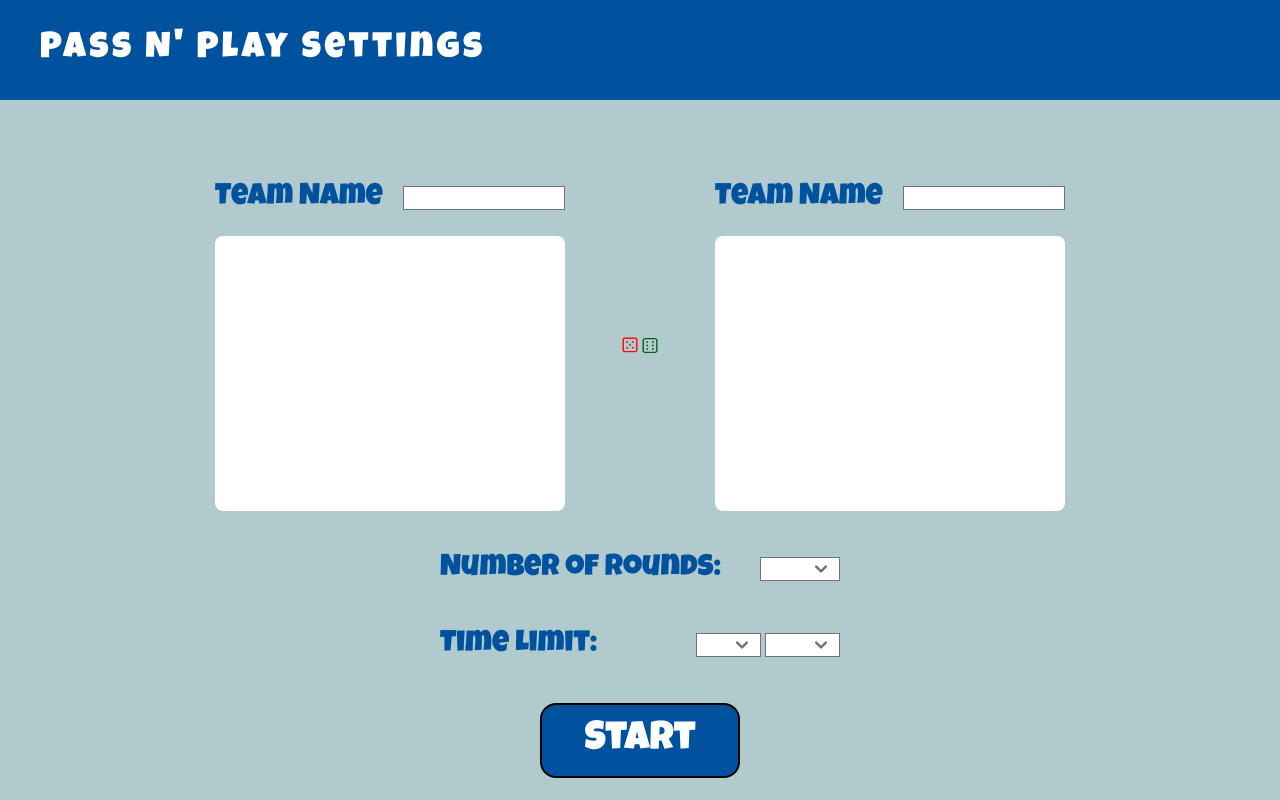
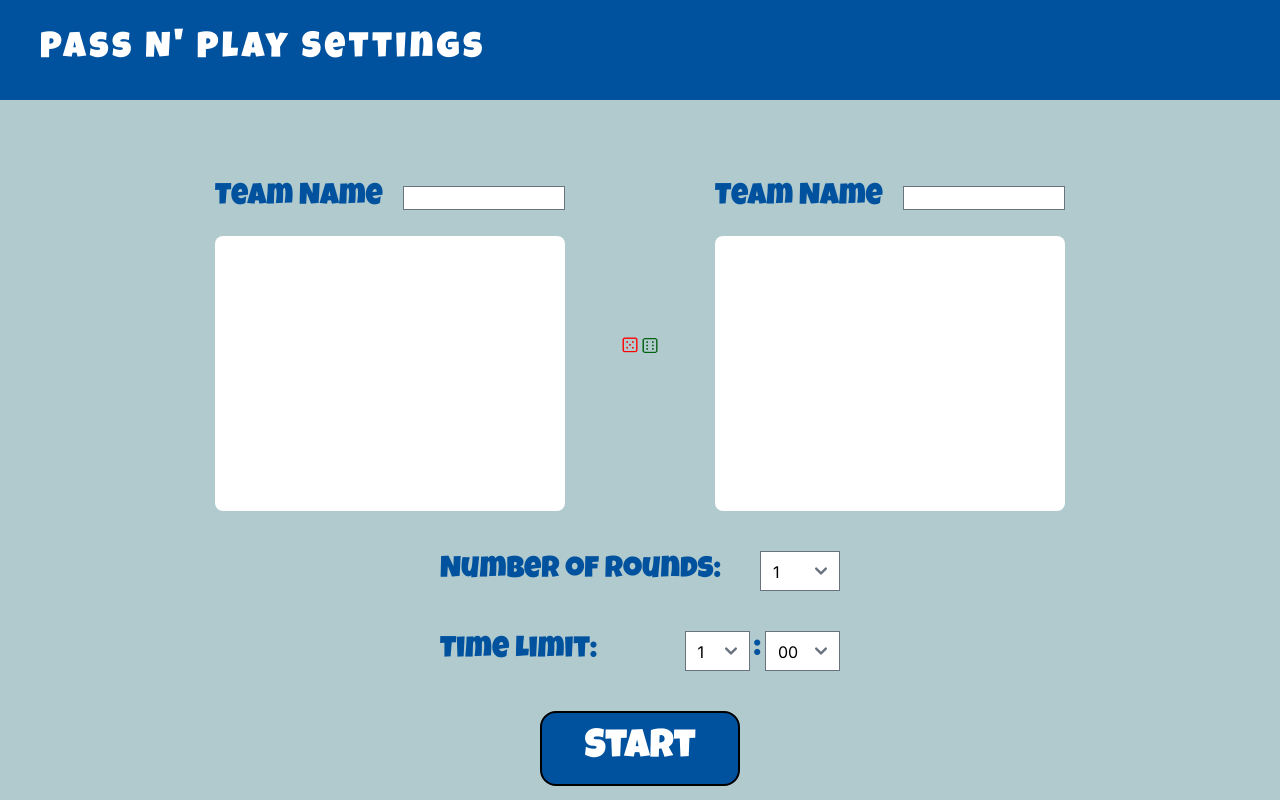
Before and after one commit to JarIsCoding/Shortalk---Front-End, a Next.js app: page /pages/passAndPlayLobby in a window 1280 px wide. Built offline with nearby package versions, Linux system fonts and the light colour scheme.

Commit message:
forgot I was in the master again

```diff
--- a/src/app/pages/passAndPlayLobby/page.tsx
+++ b/src/app/pages/passAndPlayLobby/page.tsx
@@ -16,10 +16,10 @@ const PassAndPlayLobby = () => {
   const maxMinutes:number = 5;
   const maxSeconds:number = 59;
 
-  const renderOptions = (minNum:number,maxNum:number) => {
+  const renderOptions = (minNum:number,maxNum:number, ifSeconds:boolean) => {
     const renderedOptions = [];
     for(let i = minNum; i <= maxNum; i++){
-      renderedOptions.push(<option value={i}>{i}</option>)
+      renderedOptions.push(<option key={i} value={i}>{ifSeconds ? String(i).padStart(2, '0'): i}</option>)
     }
     return renderedOptions;
   }
@@ -39,18 +39,19 @@ const PassAndPlayLobby = () => {
         </div>
         <div className='flex flex-row justify-between whitespace-nowrap items-center w-[400px]'>
           <div className=' font-LuckiestGuy text-dblue text-3xl mr-5'>Number of Rounds:</div>
-          <select value={selectedRounds} onChange={(e) => setSelectedRounds(e.target.value)} className=' w-[20%] h-6' name='Rounds' id='Rounds'>
-            {renderOptions(1, maxRounds)}
+          <select value={selectedRounds} onChange={(e) => setSelectedRounds(e.target.value)} className=' w-[20%] h-10' name='Rounds' id='Rounds'>
+            {renderOptions(1, maxRounds, false)}
           </select>
         </div>
         <div className='flex flex-row justify-between whitespace-nowrap items-center w-[400px]'>
           <div className=' font-LuckiestGuy text-dblue text-3xl mr-5'>Time Limit:</div>
           <div className='w-[30%] flex justify-end space-x-1' >
-            <select className='h-6' value={selectedMinutes} onChange={(e) => setSelectedMinutes(e.target.value)}>
-            {renderOptions(0, maxMinutes)}
+            <select className='h-10' value={selectedMinutes} onChange={(e) => setSelectedMinutes(e.target.value)}>
+            {renderOptions(0, maxMinutes, false)}
             </select>
-            <select className='h-6' value={selectedSeconds} onChange={(e) => setSelectedSeconds(e.target.value)}>
-            {renderOptions(0, maxSeconds)}
+            <div className=' text-dblue font-LuckiestGuy text-3xl'>:</div>
+            <select className='h-10' value={selectedSeconds} onChange={(e) => setSelectedSeconds(e.target.value)}>
+            {renderOptions(0, maxSeconds, true)}
             </select>
           </div>
         </div>
```
